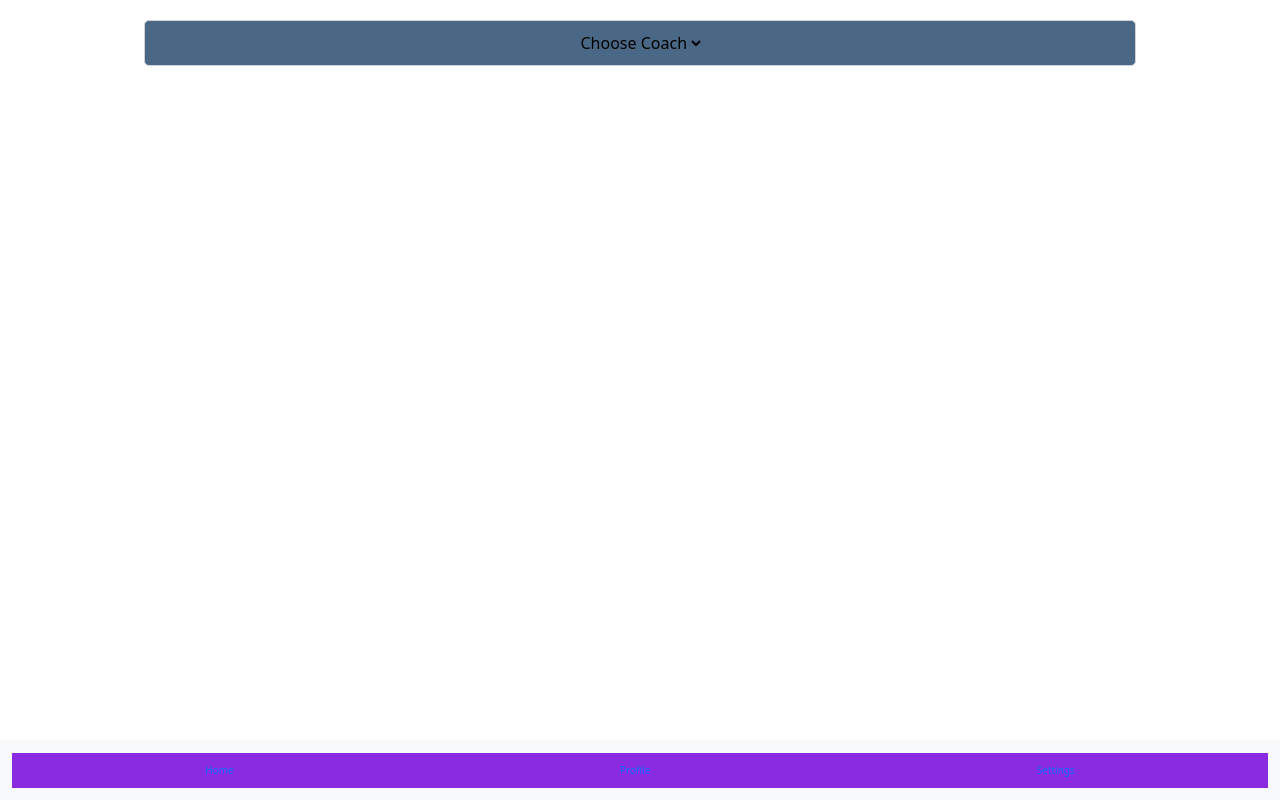
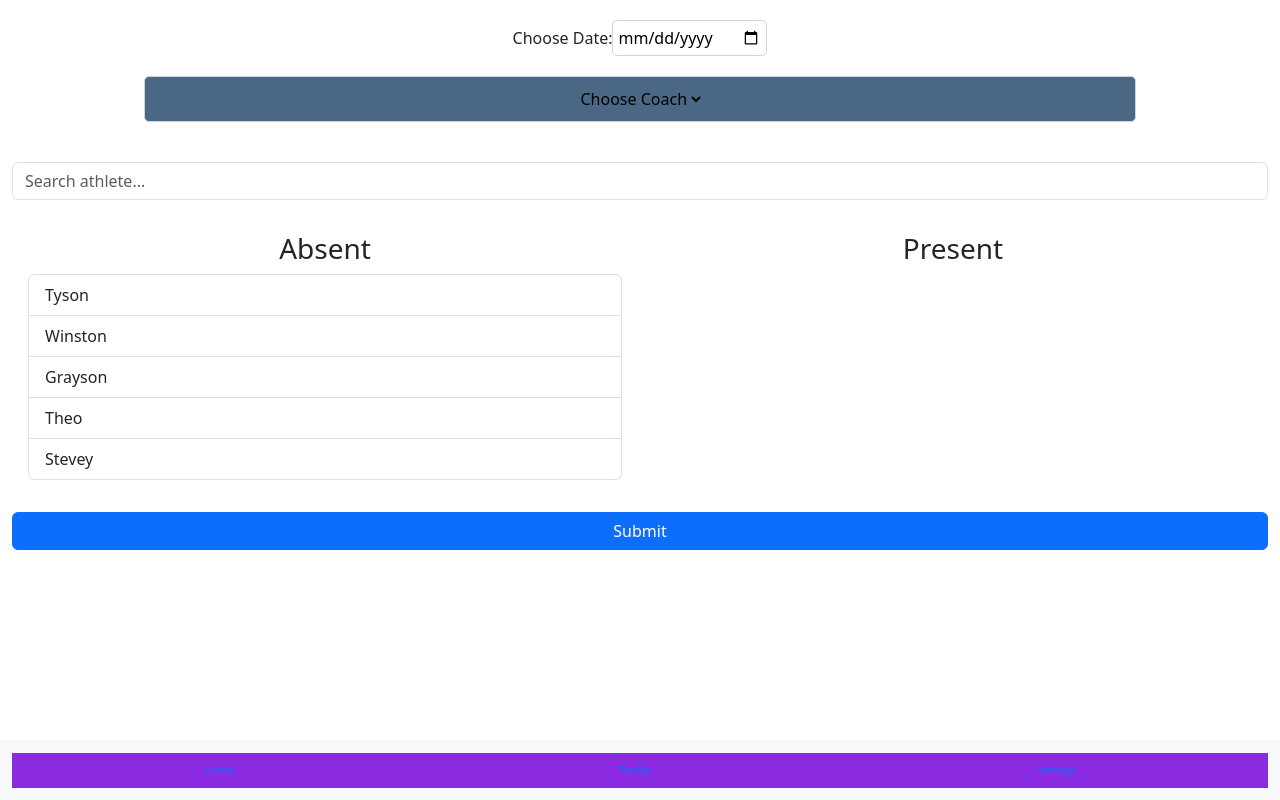
Before and after one commit to ScottEansor/wsc-attendance-2, a React (Vite) app in the folder frontend/: page / in a window 1280 px wide. Built offline with nearby package versions, Linux system fonts and the light colour scheme.

Commit message:
athlete front end list ready for backend before over styling

```diff
--- /dev/null
+++ b/frontend/src/Components/Attendance/AthleteSelect.jsx
@@ -0,0 +1,72 @@
+import React, { useState } from "react";
+import "./Attendance.css";
+
+export default function AthleteSelect() {
+  const athletes = ["Tyson", "Winston", "Grayson", "Theo", "Stevey"];
+  const [searchTerm, setSearchTerm] = useState("");
+  const [absentAthletes, setAbsentAthletes] = useState(athletes);
+  const [presentAthletes, setPresentAthletes] = useState([]);
+
+  // functions
+  const handleSearch = (e) => {
+    setSearchTerm(e.target.value);
+  };
+
+  function handlePresent(clickedAthlete) {
+    setAbsentAthletes(
+      absentAthletes.filter((absentAthlete) => absentAthlete !== clickedAthlete)
+    );
+    setPresentAthletes([...presentAthletes, clickedAthlete]);
+  }
+
+  const filteredAthletes = absentAthletes.filter((athlete) =>
+    athlete.toLowerCase().includes(searchTerm.toLowerCase())
+  );
+
+  return (
+    <div className="athlete-list-container container-fluid d-flex flex-column justify-between">
+      {/* search */}
+      <div className="search-bar mb-3">
+        <input
+          type="text"
+          className="form-control"
+          placeholder="Search athlete..."
+          value={searchTerm}
+          onChange={handleSearch}
+        />
+      </div>
+      {/* lists */}
+      <div className="d-flex flex-grow-1">
+        {/* abscent list */}
+        <div className="absent-list flex-fill p-3">
+          <h3>Absent</h3>
+          <ul className="list-group">
+            {filteredAthletes.map((athlete) => (
+              <li
+                key={athlete}
+                className="list-group-item list-group-item-action"
+                onClick={() => handlePresent(athlete)}
+              >
+                {athlete}
+              </li>
+            ))}
+          </ul>
+        </div>
+        {/* present list */}
+        <div className="present-list flex-fill p-3">
+          <h3>Present</h3>
+          <ul className="list-group">
+            {presentAthletes.map((athlete) => (
+              <li key={athlete} className="list-group-item">
+                {athlete}
+              </li>
+            ))}
+          </ul>
+        </div>
+      </div>
+      <div className="d-flex justify-content-center mt-3">
+        <button className="btn btn-primary w-100">Submit</button>
+      </div>
+    </div>
+  );
+}
--- a/frontend/src/Components/Attendance/Attendance.css
+++ b/frontend/src/Components/Attendance/Attendance.css
@@ -1,22 +1,22 @@
 /* Date Display */
+
 .date-display-container {
-    margin-top: 20px;
-  }
+  text-align: center;
+  margin: 20px;
+}
 
-  .datepicker-calendar {
-    width: 100%;
-  }
+.date-picker-input {
+  font-size: 16px;
+  padding: 5px;
+  border: 1px solid #ced4da;
+  border-radius: 5px;
+}
 
-  .datepicker-wrapper {
-    display: inline-block;
-  }
+.selected-date {
+  margin-top: 10px;
+  font-weight: bold;
+}
 
-  .btn-light {
-    font-size: 16px;
-    font-weight: bold;
-    border: none;
-    background: none;
-  }
 
 /* Coach Display */
 .coach-display-container {
@@ -42,3 +42,23 @@
     font-weight: inherit;
     cursor: pointer;
   }
+/* Athlete Select */
+.athlete-list-container {
+  flex-grow: 1;
+  padding: 20px;
+}
+
+.search-bar {
+  text-align: center;
+}
+
+.absent-list,
+.present-list {
+  height: 100%;
+  overflow-y: auto;
+}
+
+.absent-list h3,
+.present-list h3 {
+  text-align: center;
+}
--- a/frontend/src/Components/Attendance/Attendance.jsx
+++ b/frontend/src/Components/Attendance/Attendance.jsx
@@ -2,12 +2,14 @@ import React from "react";
 import NavBar from "../NavBar";
 import DateDisplay from "./DateDisplay";
 import CoachDisplay from "./CoachDisplay.jsx";
+import AthleteSelect from "./AthleteSelect.jsx";
 
 export default function Attendance() {
   return (
     <div className="app-container">
       <DateDisplay />
       <CoachDisplay />
+      <AthleteSelect />
       <NavBar />
     </div>
   );
--- a/frontend/src/Components/Attendance/CoachDisplay.jsx
+++ b/frontend/src/Components/Attendance/CoachDisplay.jsx
@@ -11,6 +11,7 @@ export default function CoachDisplay() {
   }
 
   return (
+    //____________________this still need work. div isnt clickable. only drop down is, this can be confusing. Also need to eliminate/make better display for when coach is picked. Get functionallity and understanding first.
     <div className="coach-display-container">
       <div className="coach-select">
         <select
--- a/frontend/src/Components/Attendance/DateDisplay.jsx
+++ b/frontend/src/Components/Attendance/DateDisplay.jsx
@@ -1,7 +1,24 @@
-import React, { useState, forwardRef } from "react";
-import DatePicker from "react-datepicker";
-import "react-datepicker/dist/react-datepicker.css";
+import React, { useState } from "react";
 import "./Attendance.css";
 
-//ask Tim about forward ref here
-export default function DateDisplay() {}
+//remove date picker from dependancies
+export default function DateDisplay() {
+  const [selectedDate, setSelectedDate] = useState("");
+
+  const handleDateChange = (e) => {
+    setSelectedDate(e.target.value);
+  };
+
+  return (
+    <div className="date-display-container">
+      <label htmlFor="date-picker">Choose Date:</label>
+      <input
+        type="date"
+        id="date-picker"
+        value={selectedDate}
+        onChange={handleDateChange}
+        className="date-picker-input"
+      />
+    </div>
+  );
+}
```
